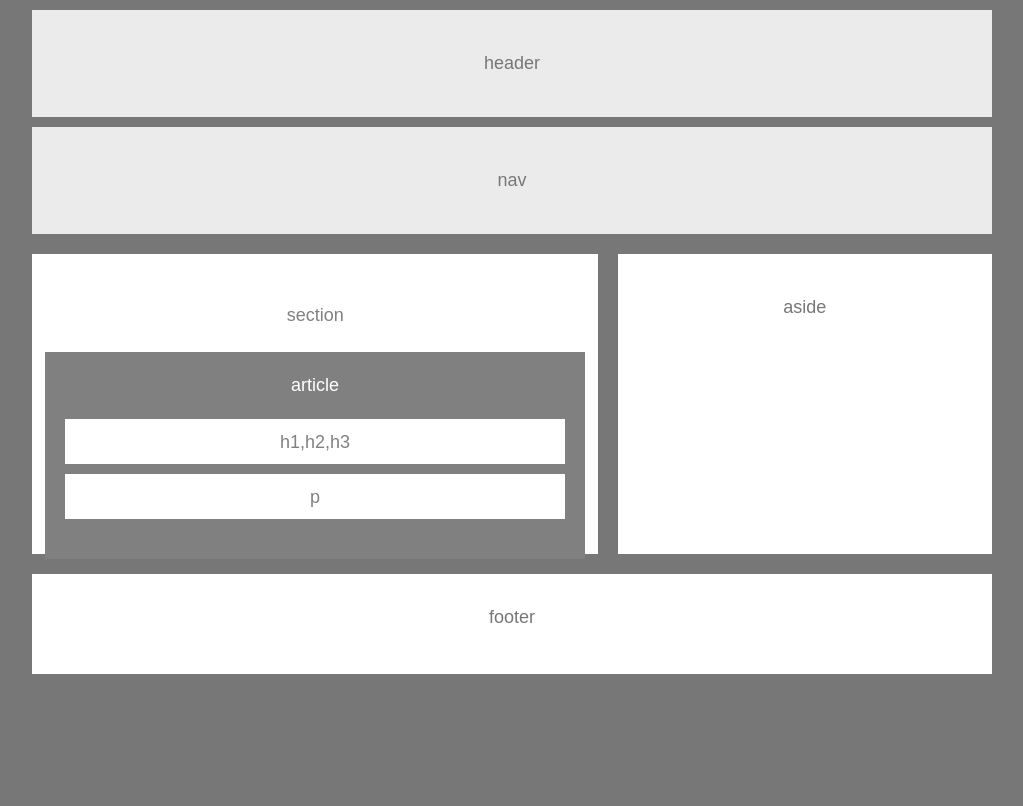
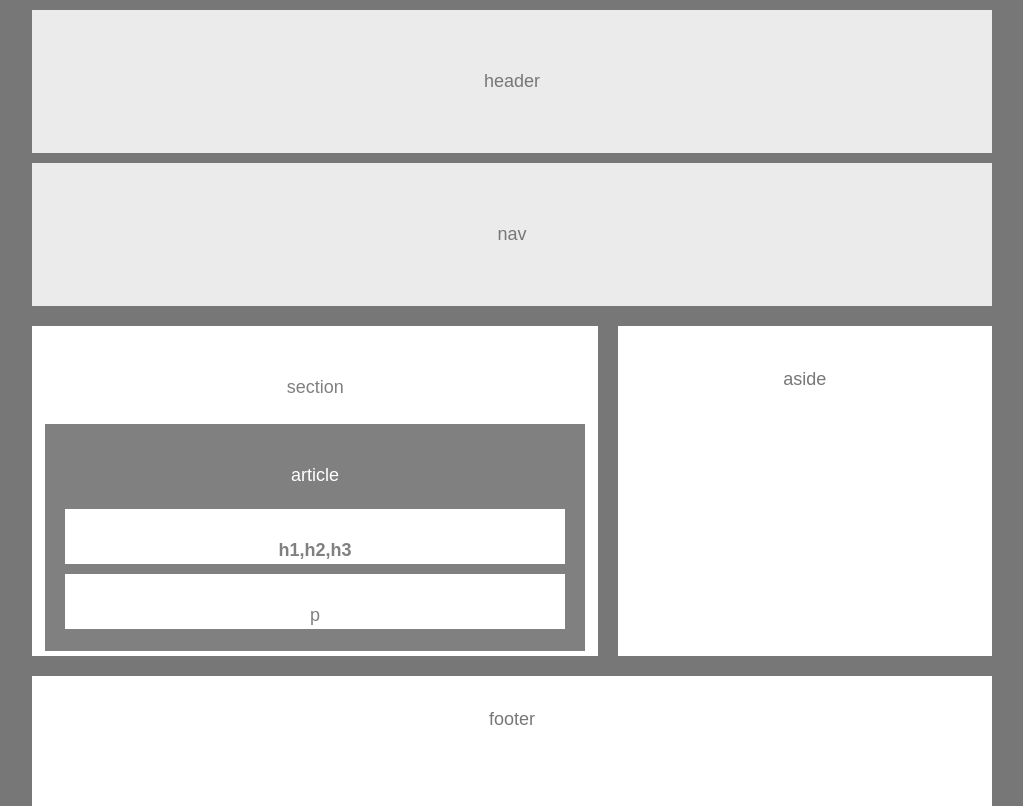
Before and after one commit to AdamSL394/HW-Wireframe, a plain HTML site: page index.html in a window 1280 px wide. Shown: the whole page, without its empty margins (128-1151 px from the left). Drawn offline with Linux system fonts and the light colour scheme.

Commit message:
cleaning html tag

```diff
--- a/index.html
+++ b/index.html
@@ -1,44 +1,46 @@
 <!DOCTYPE html>
 <html>
+
 <head>
     <title>Easier Homework Assignment</title>
-        <link href="../Web-Development/02-css-bootstrap/activities/04-ResetCSS/Unsolved/reset.css" type="text/css" rel="stylesheet">
+    <link href="../Web-Development/02-css-bootstrap/activities/04-ResetCSS/Unsolved/reset.css" type="text/css"
+        rel="stylesheet">
     <link href="style.css" type="text/css" rel="stylesheet">
 </head>
+
 <body>
-        <div class="center">
+    <!-- <div class="center"> -->
     <div id="h1">
-                header
+        <p>header</p>
     </div>
 
     <div id="nav">
-                <p1>nav</p1>
+        <p>nav</p>
     </div>
 
     <section class="section">
         <p>section</p>
         <div id="article">
-                    article
+            <p>article</p>
             <div id="headers">
-                        h1,h2,h3
+                <p><strong>h1,h2,h3</strong></p>
             </div>
             <div id="paragraph">
-                        p
+                <p>p</p>
             </div>
         </div>
+
     </section>
+
     <div id="aside">
         aside
     </div>
 
-            <div class="clearfix" >
-
+    <div class="clearfix">
     </div>
     <footer>
         footer
     </footer>
-
 </body>
-    </div>
 
 </html>
--- a/style.css
+++ b/style.css
@@ -1,7 +1,3 @@
-*{
-    box-sizing: border-box;
-}
-
 body{
    background-color: #777;
    font-family: Arial, Helvetica, sans-serif;
@@ -71,7 +67,7 @@ body{
     float:left;
     background-color: white;
     width:39%;
-    height:300px;
+    height:290px;
     text-align: center;
     margin-top: 10px;
     padding-top: 40px;
```
Lines whose indentation alone changed are shown as unchanged.
